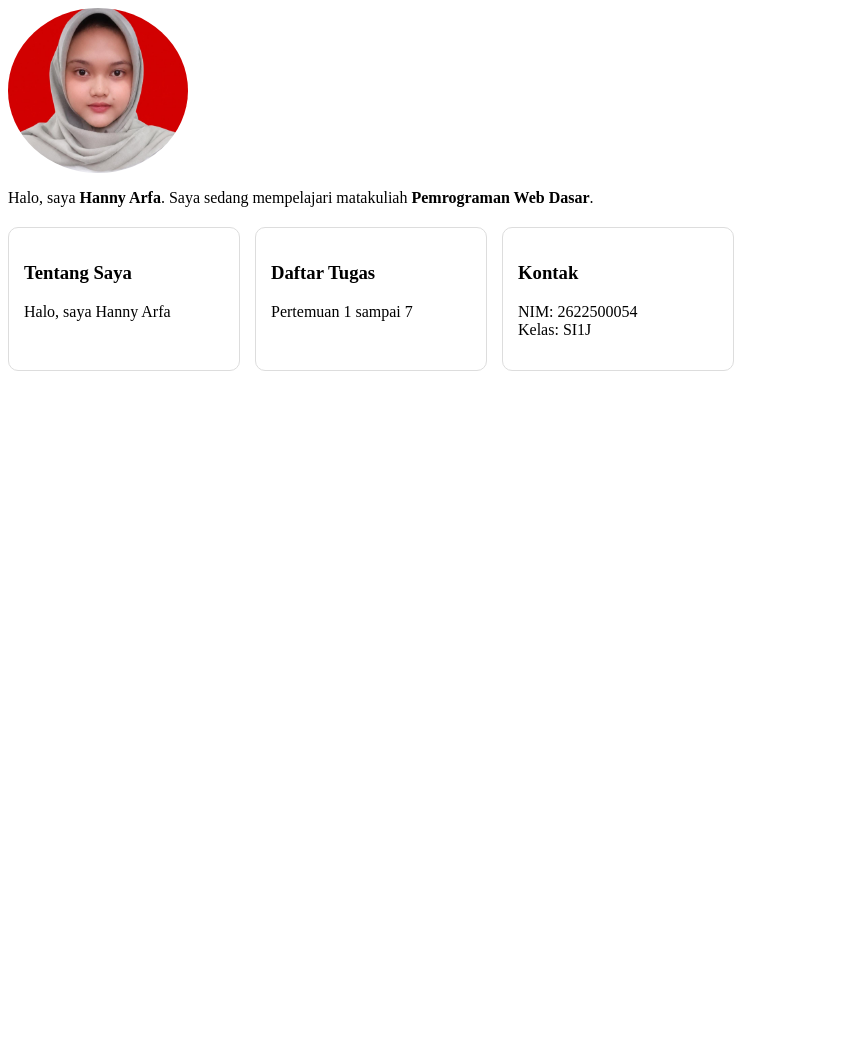
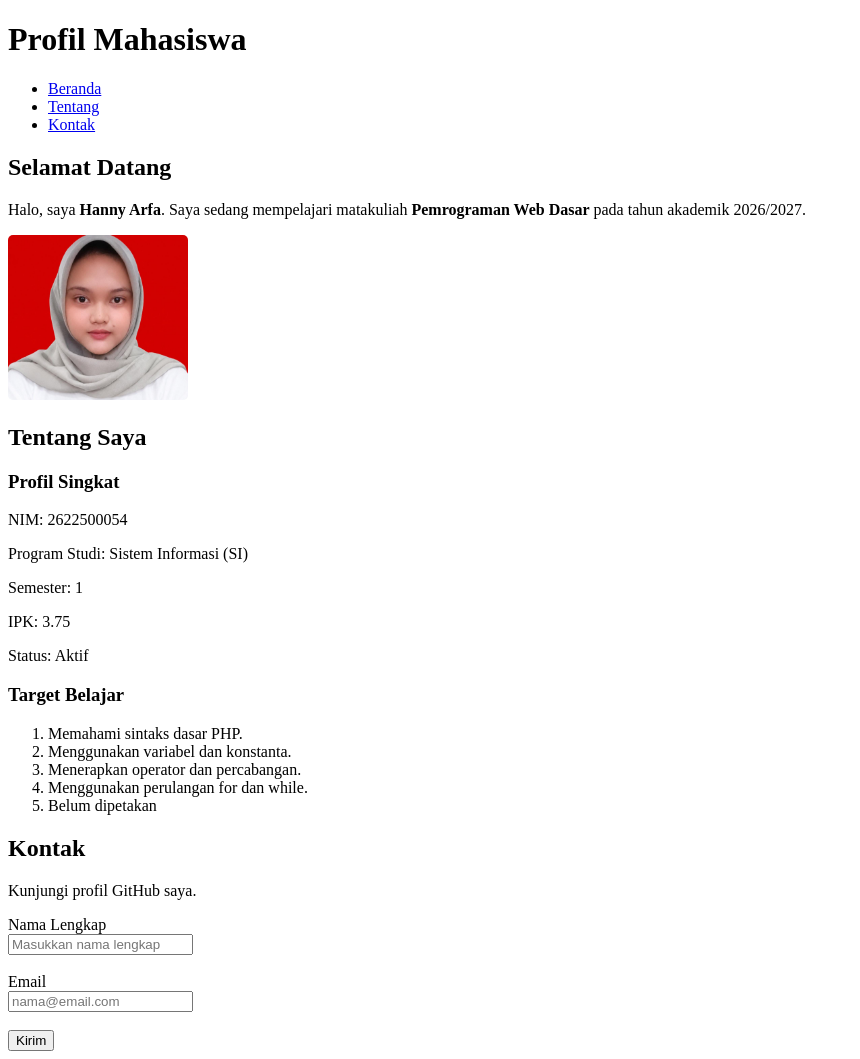
Before and after one commit to 2622500054-hanny/2622500054-PWD-SI1J-2026-2027, a PHP site: page / in a window 1280 px wide. Shown: the whole page, without its empty margins (0-860 px from the left). Before the commit the page ends 371 px from the top, so only its background shows below. Run offline with PHP 8.4, Linux system fonts and the light colour scheme.

Commit message:
merubah index php pertemuan 07

```diff
--- a/pertemuan-07/index.php
+++ b/pertemuan-07/index.php
@@ -1,28 +1,68 @@
 <?php
+$nim = "2622500054";
 $namaMahasiswa = "Hanny Arfa";
-$namaMatakuliah = "Pemrograman Web Dasar";
+$programStudi = "SI";
+$tahunAkademik = "2026/2027";
+$semester = 1;
+$ipk = 3.75;
+$statusAktif = true;
+$catatanTambahan = null;
+const NAMA_MATA_KULIAH = "Pemrograman Web Dasar";
 ?>
-<!DOCTYPE html>
-<html>
+<!doctype html>
+<html lang="id">
 <head>
-    <title>Profil Mahasiswa</title>
+<meta charset="UTF-8" />
+<title>Profil Mahasiswa</title>
 </head>
 <body>
-    <img src="img/img/foto_profil.jpeg" width="180" style="border-radius: 50%; display: block; margin-bottom: 10px;">
-    <p>Halo, saya <strong><?php echo $namaMahasiswa; ?></strong>. Saya sedang mempelajari matakuliah <strong><?php echo $namaMatakuliah; ?></strong>.</p>
+<header>
+<h1>Profil Mahasiswa</h1>
+<nav>
+<ul>
+<li><a href="#home">Beranda</a></li>
+<li><a href="#about">Tentang</a></li>
+<li><a href="#contact">Kontak</a></li>
+</ul>
+</nav>
+</header>
+
+<main>
+<section id="home">
+<h2>Selamat Datang</h2>
+<p>Halo, saya <strong><?php echo $namaMahasiswa; ?></strong>. Saya sedang mempelajari matakuliah <strong><?php echo NAMA_MATA_KULIAH; ?></strong> pada tahun akademik <?php echo $tahunAkademik; ?>.</p>
+<img src="img/foto_profil.jpeg" alt="Foto profil Hanny Arfa" width="180" style="border-radius: 5px;" />
+</section>
+
+<section id="about">
+<h2>Tentang Saya</h2>
+<h3>Profil Singkat</h3>
+<p>NIM: <?php echo $nim; ?></p>
+<p>Program Studi: Sistem Informasi (SI)</p>
+<p>Semester: <?php echo $semester; ?></p>
+<p>IPK: <?php echo $ipk; ?></p>
+<p>Status: <?php echo $statusAktif ? "Aktif" : "Tidak aktif"; ?></p>
+<h3>Target Belajar</h3>
+<ol>
+<li>Memahami sintaks dasar PHP.</li>
+<li>Menggunakan variabel dan konstanta.</li>
+<li>Menerapkan operator dan percabangan.</li>
+<li>Menggunakan perulangan for dan while.</li>
+<li>Belum dipetakan</li>
+</ol>
+</section>
+
+<section id="contact">
+<h2>Kontak</h2>
+<p>Kunjungi profil GitHub saya.</p>
+<form>
+<label>Nama Lengkap</label><br>
+<input type="text" placeholder="Masukkan nama lengkap" /><br><br>
+<label>Email</label><br>
+<input type="email" placeholder="nama@email.com" /><br><br>
+<button type="submit">Kirim</button>
+</form>
+</section>
+</main>
 </body>
-<div style="display: flex; gap: 15px; margin-top: 20px;">
-  <div style="border: 1px solid #ddd; border-radius: 10px; padding: 15px; width: 200px;">
-    <h3>Tentang Saya</h3>
-    <p>Halo, saya <?php echo $namaMahasiswa; ?></p>
-  </div>
-  <div style="border: 1px solid #ddd; border-radius: 10px; padding: 15px; width: 200px;">
-    <h3>Daftar Tugas</h3>
-    <p>Pertemuan 1 sampai 7</p>
-  </div>
-  <div style="border: 1px solid #ddd; border-radius: 10px; padding: 15px; width: 200px;">
-    <h3>Kontak</h3>
-    <p>NIM: 2622500054<br>Kelas: SI1J</p>
-  </div>
-</div>
 </html>
```
